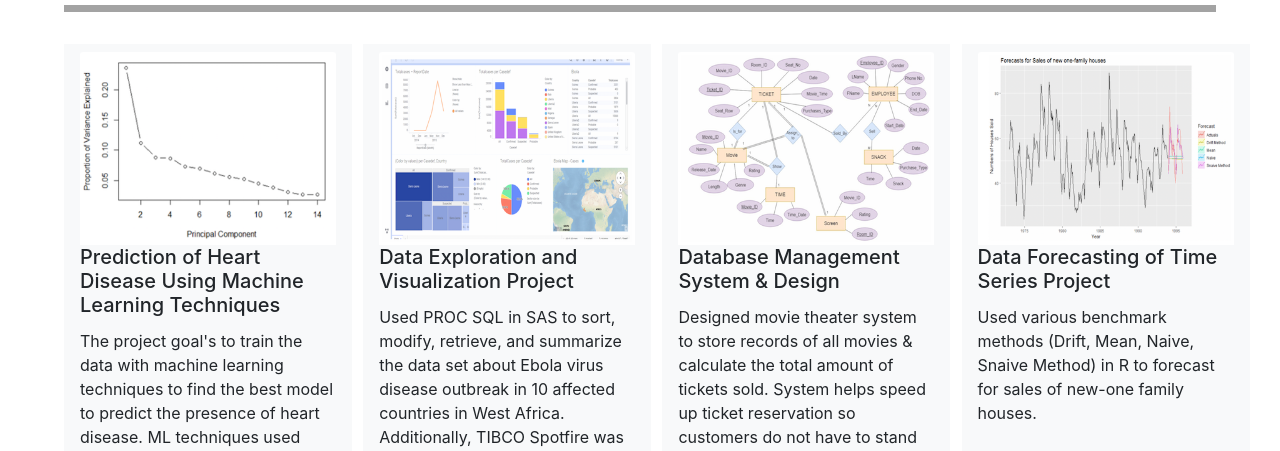
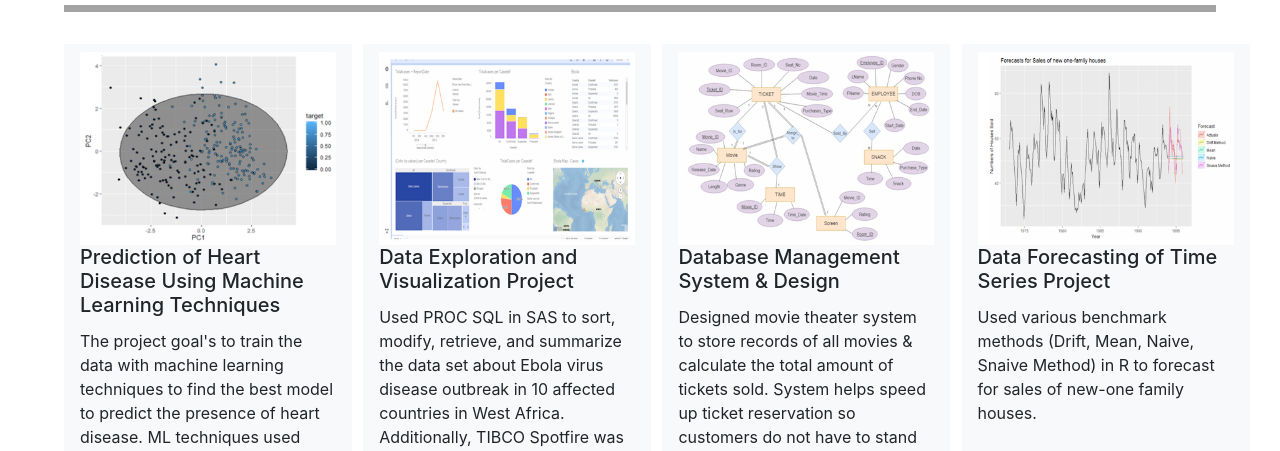
Before and after one commit to meeyoonchoo/meeyoonchoo.github.io, a website: page work.html in a window 1280 px wide. Shown: the part 182-633 px from the top of the page. Drawn offline with Linux system fonts and the light colour scheme; files that its build step writes are made by us from their sources.

Commit message:
Add files via upload

```diff
--- a/work.html
+++ b/work.html
@@ -56,7 +56,7 @@
     </h2>
     <div class="projects">
         <div class="btn-light" style="width: 18rem; height: 33rem;">
-              <img class="card-img-top" src="img/PCA.png" alt="Card image cap">
+              <img class="card-img-top" src="img/PCA2.png" alt="Card image cap">
               <div class="item">
                 <h5 class="card-title">Prediction of Heart Disease Using Machine Learning Techniques</h5>
                 <p class="card-text">The project goal's to train the data with machine learning techniques to find the best model to predict the presence of heart disease. ML techniques used were Logistic Regression, KNN, PCA, Random Forest, and SVM.
```
Also changed, not shown: img/PCA2.png (added).
